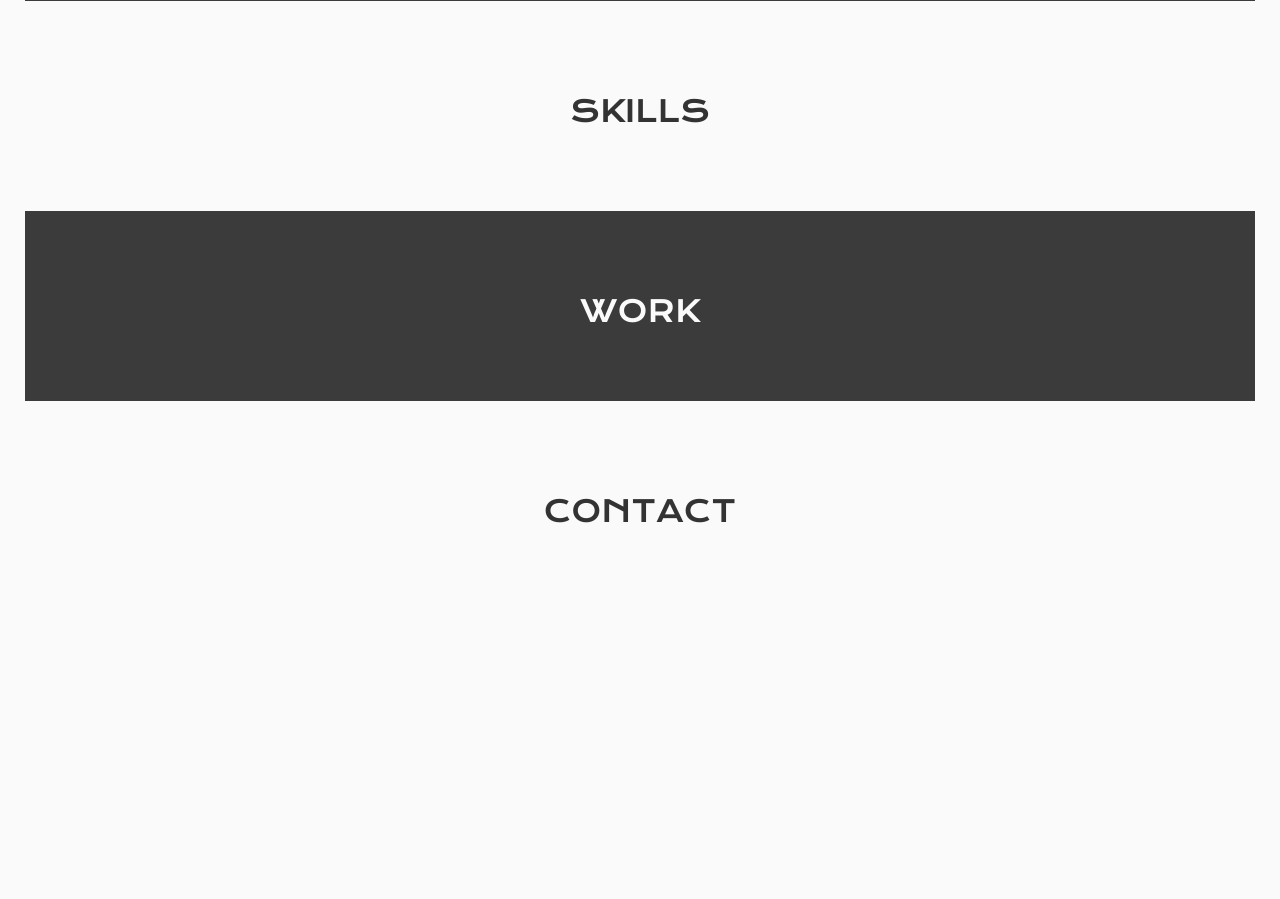
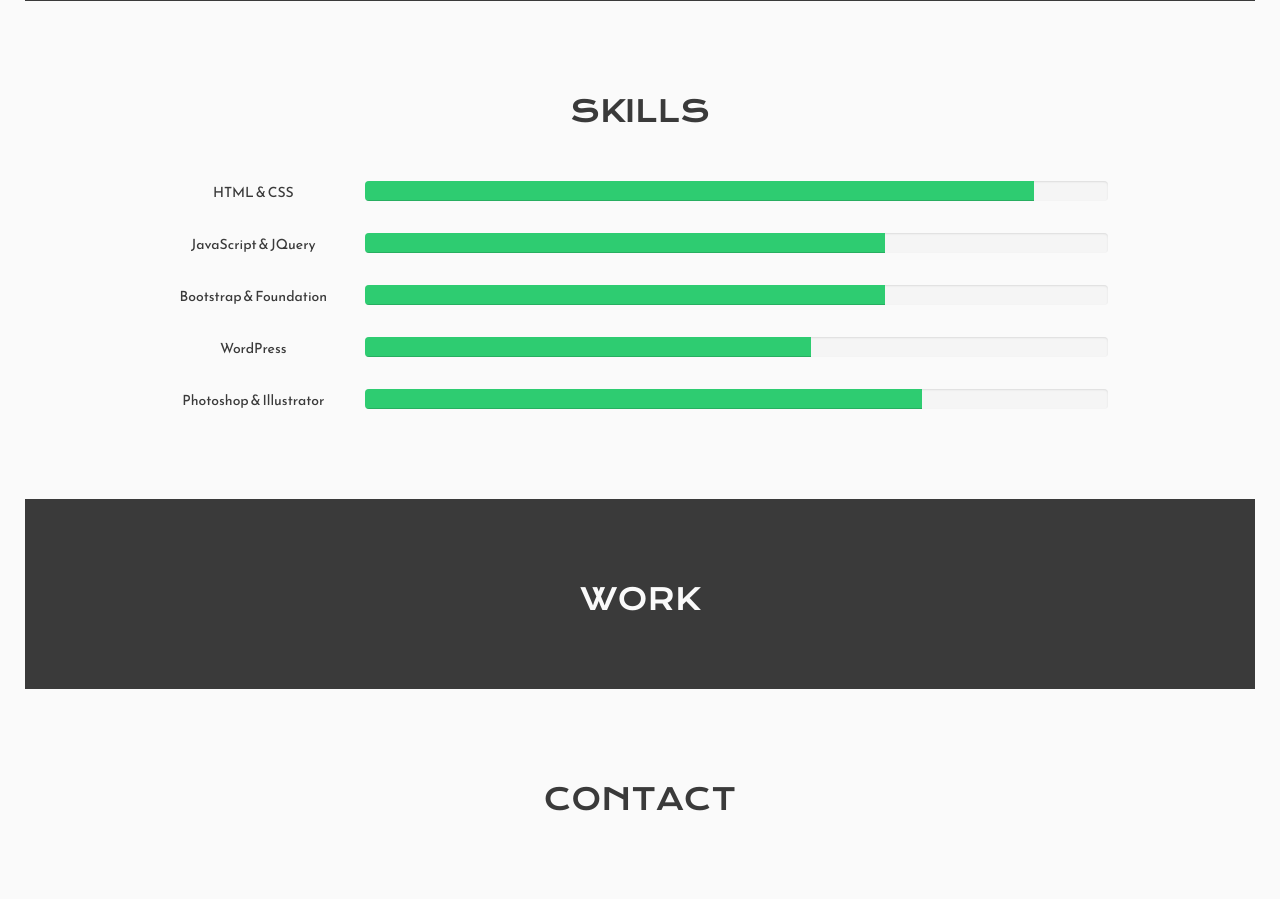
Before and after one commit to cromdenne/Personal-Website, a PHP site: page / in a window 1280 px wide. Shown: the part 1030-1929 px from the top of the page. Before the commit the page ends 1553 px from the top, so only its background shows below. Run offline with PHP 8.4, Linux system fonts and the light colour scheme; grey boxes labelled with a size stand in for pictures from a placeholder-image service; some libraries are stand-ins or nearby versions.

Commit message:
Skills & text colors
Added content to skills area. Modified dark text colors to match logo
color scheme. Added comments to style.css. Added comments and space to
index.php. Modified default Bootstrap color of progress-bar-success.

```diff
--- a/css/style.css
+++ b/css/style.css
@@ -1,8 +1,10 @@
+/* BOOTSTRAP OVERRIDES */
 body {
     font-family: 'Reem Kufi', sans-serif;
     font-size: 20px;
     line-height: 2;
     background-color: #fafafa;
+    color: #3a3a3a;
 }
 
 h1, h2, h3, h4, h5, h6 {
@@ -10,10 +12,19 @@ h1, h2, h3, h4, h5, h6 {
     line-height: 2;
 }
 
+.progress-bar-success {
+    background-color: #2ecc71;
+}
+
+/* CUSTOM EFFECTS */
+
+
+/* BANNER */
 .title {
     font-size: 64px;
 }
 
+/* ABOUT */
 .emphasize {
     font-weight: bold;
     font-size: 1.5em;
@@ -25,6 +36,15 @@ h1, h2, h3, h4, h5, h6 {
 }
 
 .dark {
-    background-color: #3b3b3b;
+    background-color: #3a3a3a;
     color: #fafafa;
 }
+
+/* SKILLS */
+#skills {
+    font-size: 14px;
+}
+
+.skill-bar {
+    padding-top: 2px;
+}
--- a/index.php
+++ b/index.php
@@ -26,12 +26,15 @@
 
         <div class="container-fluid">
 
+            <!-- BANNER -->
             <div class="row brick" id="banner">
                 <div class="text-center">
-                    <a href="index.php"><img src="images/romdenne-logo.png" alt="Cory Romdenne's personal logo" width="25%"></a>
+                    <a href="index.php" class="link-plain"><img src="images/romdenne-logo.png" alt="Cory Romdenne's personal logo" width="25%"></a>
                     <h1 class="title">CORY ROMDENNE</h1>
                 </div><!-- /.text-center -->
             </div><!-- /#banner -->
+
+            <!-- ABOUT -->
             <div class="row brick dark" id="about">
                 <div class="col-md-3">
                     <!-- check out janlosert.com for text over image effect in small viewport -->
@@ -43,16 +46,99 @@
                     <p>I enjoy helping people solve problems. I also like to build things. I’ve found web development to be a rewarding intersection of the two and it’s been an interest of mine ever since my first job maintaining websites for the UW - Madison College of Letters and Sciences. I enjoy developing elegant front-end interfaces that users love. I write in HTML, CSS, Javascript and PHP. I design with Adobe Photoshop and Illustrator. I love to learn.</p>
                 </div><!-- /.col-md-8 -->
             </div><!-- /#about -->
+
+            <!-- SKILLS -->
             <div class="row brick" id="skills">
                 <div class="text-center">
                     <h2>SKILLS</h2>
+                    <br>
+
+                    <!-- HTML and CSS skill bar -->
+                    <div class="row">
+                        <div class="col-md-2 col-md-offset-1">
+                            <p>HTML &amp; CSS</p>
+                        </div><!-- /.col-md-2 col-md-offset-1 -->
+                        <div class="col-md-8 skill-bar">
+                            <div class="progress">
+                                <div class="progress-bar progress-bar-success" role="progressbar" aria-valuenow="90" aria-valuemin="0" aria-valuemax="100" style="width: 90%;">
+                                    <span class="sr-only">90% to mastery</span>
+                                </div><!-- /.progress-bar progress-bar-success -->
+                            </div><!-- /.progress -->
+                        </div><!-- /.col-md-8 -->
+                    </div><!-- /.row -->
+                    <p></p>
+
+                    <!-- JavaScript and JQuery skill bar -->
+                    <div class="row">
+                        <div class="col-md-2 col-md-offset-1">
+                            <p>JavaScript &amp; JQuery</p>
+                        </div><!-- /.col-md-2 col-md-offset-1 -->
+                        <div class="col-md-8 skill-bar">
+                            <div class="progress">
+                                <div class="progress-bar progress-bar-success" role="progressbar" aria-valuenow="70" aria-valuemin="0" aria-valuemax="100" style="width: 70%;">
+                                    <span class="sr-only">70% to mastery</span>
+                                </div><!-- /.progress-bar progress-bar-success -->
+                            </div><!-- /.progress -->
+                        </div><!-- /.col-md-8 -->
+                    </div><!-- /.row -->
+                    <p></p>
+
+                    <!-- Bootstrap and Foundation skill bar -->
+                    <div class="row">
+                        <div class="col-md-2 col-md-offset-1">
+                            <p>Bootstrap &amp; Foundation</p>
+                        </div><!-- /.col-md-2 col-md-offset-1 -->
+                        <div class="col-md-8 skill-bar">
+                            <div class="progress">
+                                <div class="progress-bar progress-bar-success" role="progressbar" aria-valuenow="70" aria-valuemin="0" aria-valuemax="100" style="width: 70%;">
+                                    <span class="sr-only">70% to mastery</span>
+                                </div><!-- /.progress-bar progress-bar-success -->
+                            </div><!-- /.progress -->
+                        </div><!-- /.col-md-8 -->
+                    </div><!-- /.row -->
+                    <p></p>
+
+                    <!-- WordPress skill bar -->
+                    <div class="row">
+                        <div class="col-md-2 col-md-offset-1">
+                            <p>WordPress</p>
+                        </div><!-- /.col-md-2 col-md-offset-1 -->
+                        <div class="col-md-8 skill-bar">
+                            <div class="progress">
+                                <div class="progress-bar progress-bar-success" role="progressbar" aria-valuenow="60" aria-valuemin="0" aria-valuemax="100" style="width: 60%;">
+                                    <span class="sr-only">60% to mastery</span>
+                                </div><!-- /.progress-bar progress-bar-success -->
+                            </div><!-- /.progress -->
+                        </div><!-- /.col-md-8 -->
+                    </div><!-- /.row -->
+                    <p></p>
+
+                    <!-- Photoshop and Illustrator skill bar -->
+                    <div class="row">
+                        <div class="col-md-2 col-md-offset-1">
+                            <p>Photoshop &amp; Illustrator</p>
+                        </div><!-- /.col-md-2 col-md-offset-1 -->
+                        <div class="col-md-8 skill-bar">
+                            <div class="progress">
+                                <div class="progress-bar progress-bar-success" role="progressbar" aria-valuenow="75" aria-valuemin="0" aria-valuemax="100" style="width: 75%;">
+                                    <span class="sr-only">75% to mastery</span>
+                                </div><!-- /.progress-bar progress-bar-success -->
+                            </div><!-- /.progress -->
+                        </div><!-- /.col-md-8 -->
+                    </div><!-- /.row -->
+                    <p></p>
+
                 </div><!-- /.text-center -->
             </div><!-- /#skills -->
+
+            <!-- WORK -->
             <div class="row brick dark" id="work">
                 <div class="text-center">
                     <h2>WORK</h2>
                 </div><!-- /.text-center -->
             </div><!-- /#work -->
+
+            <!-- CONTACT -->
             <div class="row brick" id="contact">
                 <div class="text-center">
                     <h2>CONTACT</h2>
```
